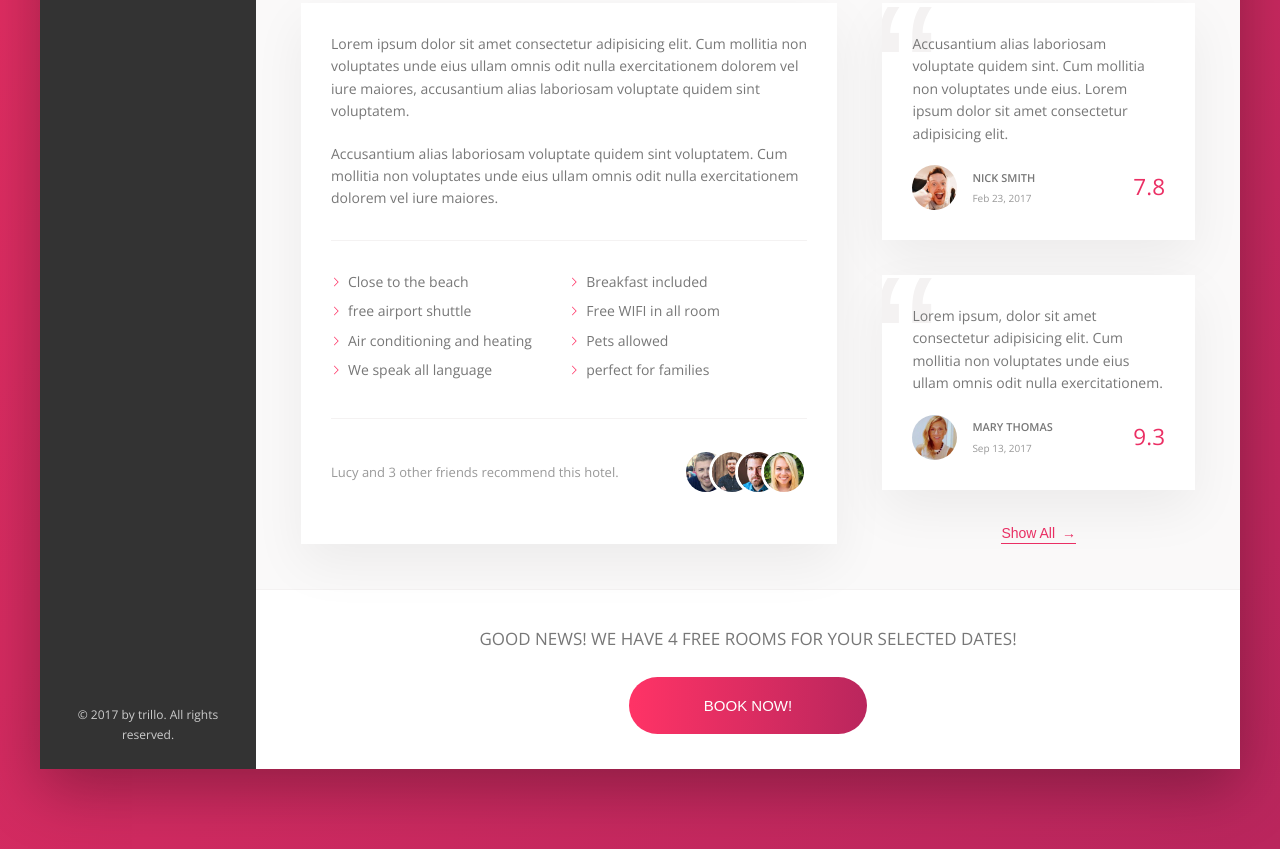
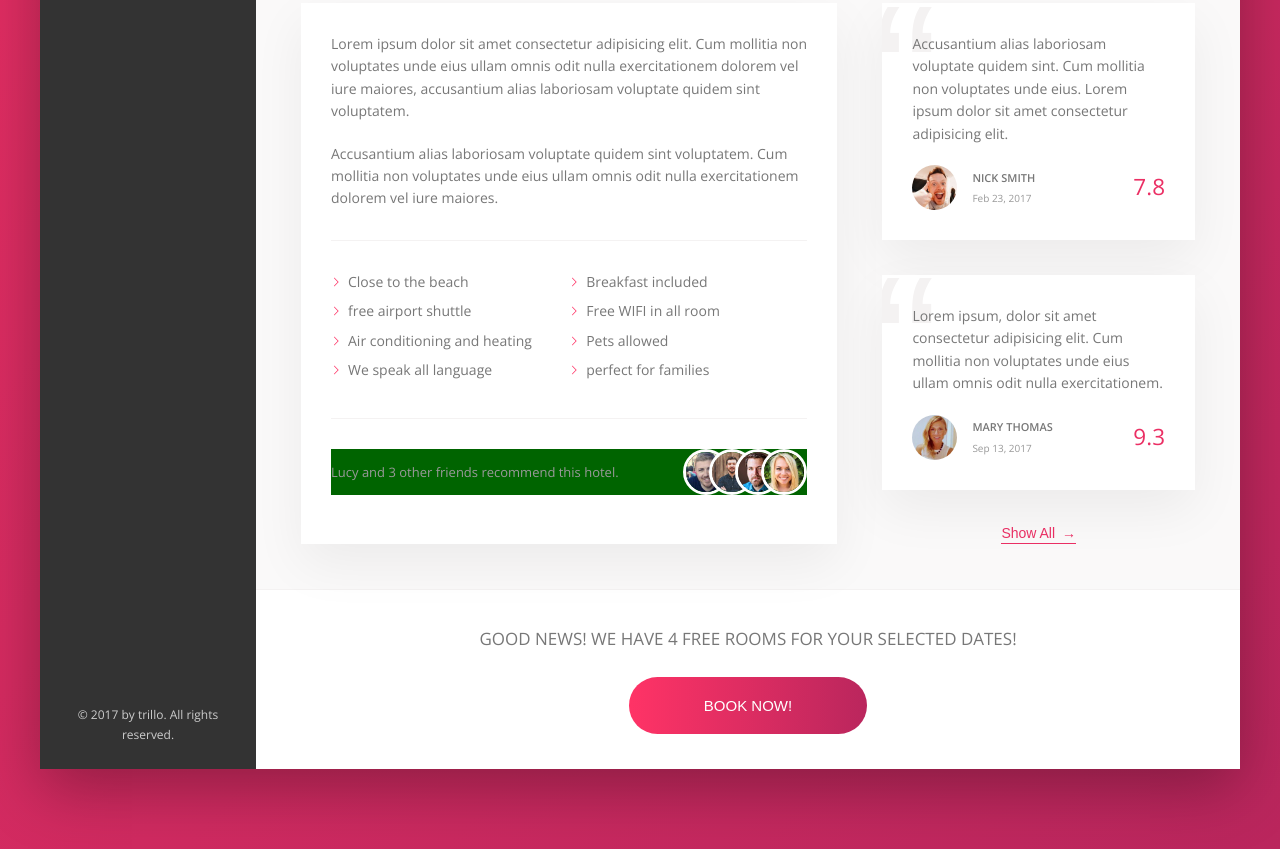
Before and after one commit to FariaParvinMegha/flexbox_trillo, a website: page index.html in a window 1280 px wide. Shown: the part 648-1497 px from the top of the page. Drawn offline with nearby package versions, Linux system fonts and the light colour scheme.

Commit message:
fixed-commit

```diff
--- a/package.json
+++ b/package.json
@@ -1,3 +1,4 @@
+
 {
   "name": "trillo",
   "version": "1.0.0",
--- a/sass/component.scss
+++ b/sass/component.scss
@@ -508,7 +508,10 @@
 ////////////////////////////////////////////
 // Recommend
 ////////////////////////////////////////////
+.recommend{
+    background-color: darkgreen;
 
+}
 .recommend {
     font-size: 1.3rem;
     color: var(--grey-dark-3);
@@ -568,6 +571,7 @@
         display: flex;
         align-items: center;
     }
+
 
     &-photo {
         height: 4.5rem;
--- a/sass/layout.scss
+++ b/sass/layout.scss
@@ -59,7 +59,7 @@
         padding: 3rem;
     }
 
-    @media only screen and (max-width: $bp-medium) {
+    @media only screen and (max-width: $bp-small) {
         flex-direction: column;
     }
 }
@@ -76,7 +76,7 @@
         padding: 2rem;
     }
 
-    @media only screen and (max-width: $bp-medium) {
+    @media only screen and (max-width: $bp-small) {
         margin-right: 0;
         margin-bottom: 3rem;
     }
```
Also changed, not shown: css/style.css.
